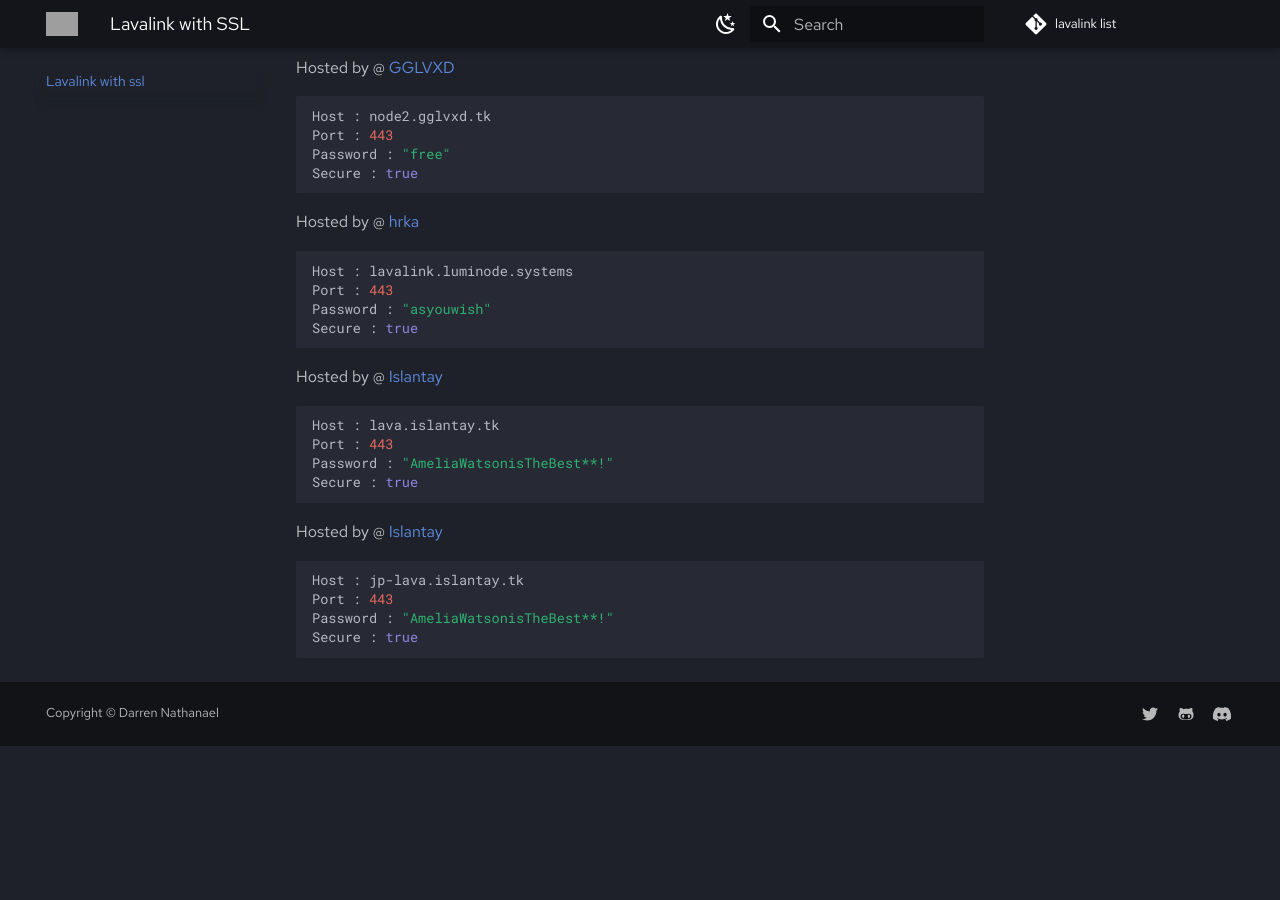
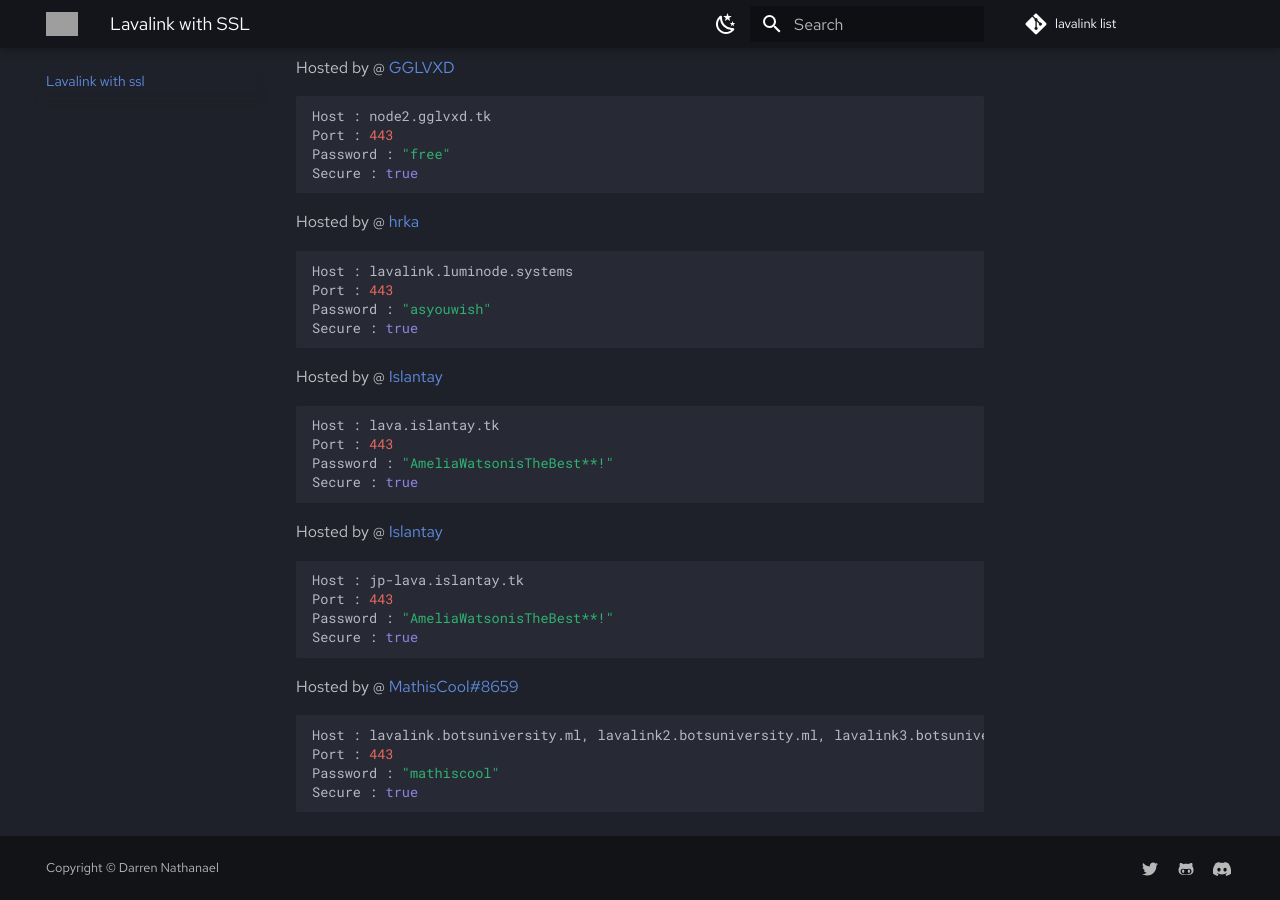
Before and after one commit to DarrenOfficial/lavalink-list, an MkDocs documentation site: the page built from docs/SSL/lavalink-with-ssl.md, in a window 1280 px wide and 900 px high, scrolled down 637 px. Built offline with MkDocs 1.6.1 and Material for MkDocs 9.7.7, drawn with Linux system fonts in a browser that asks for light colours; comment, search, counter and statistics services are not loaded; before the commit the page ends 1383 px from its top, so only the background shows below that; grey boxes are pictures that could not be loaded.

Commit message:
My lavalink server is back up after so many days

````diff
--- a/docs/SSL/lavalink-with-ssl.md
+++ b/docs/SSL/lavalink-with-ssl.md
@@ -54,3 +54,11 @@ Port : 443
 Password : "AmeliaWatsonisTheBest**!"
 Secure : true
 ```
+
+Hosted by @ [MathisCool#8659](https://lavalink-list.botsuniversity.ml)
+```bash
+Host : lavalink.botsuniversity.ml, lavalink2.botsuniversity.ml, lavalink3.botsuniversity.ml, lavalink4.botsuniversity.ml
+Port : 443
+Password : "mathiscool"
+Secure : true
+```
````
